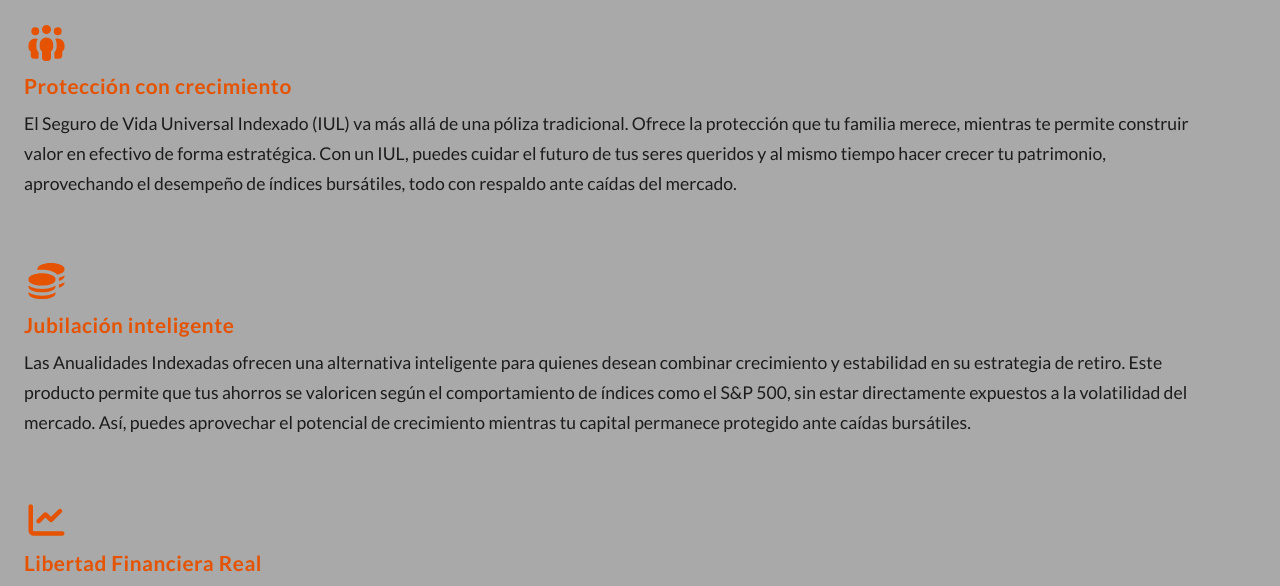
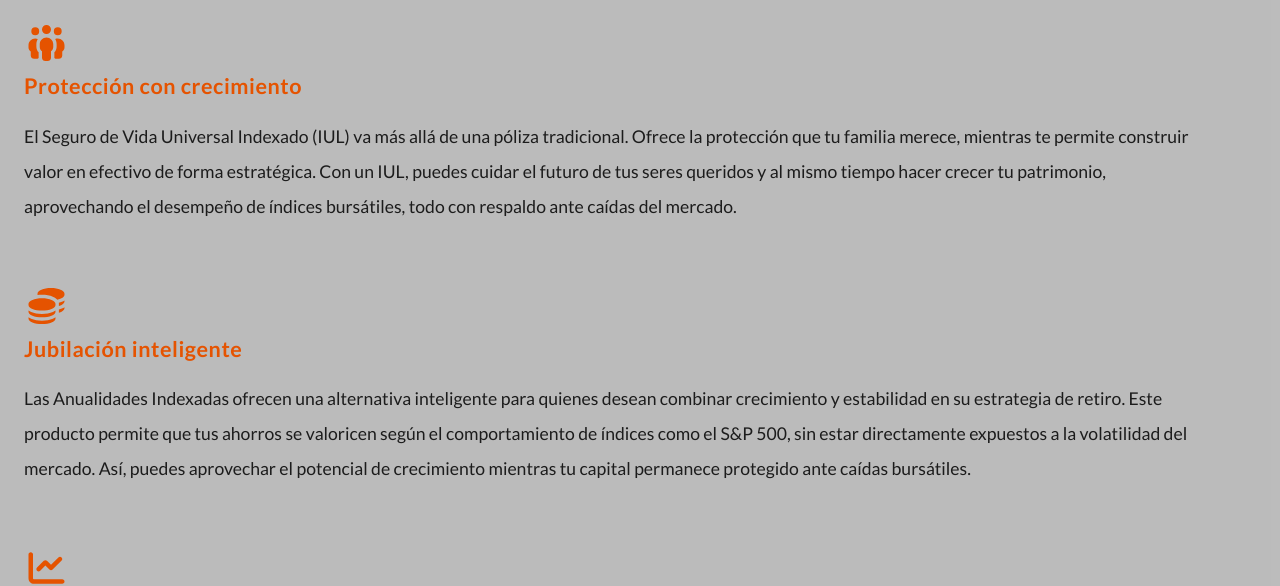
Before and after one commit to pbatista01/viba-financial-services, a React (Vite) app: page / in a window 1280 px wide. Shown: the part 766-1352 px from the top of the page. Built offline with nearby package versions, Linux system fonts and the light colour scheme.

Commit message:
Change of bg color for section

```diff
--- a/src/components/ServiceCard.jsx
+++ b/src/components/ServiceCard.jsx
@@ -4,8 +4,8 @@ function ServiceCard({icon, title, description}){
     return(
         <div className="pt-8 mx-auto">
             <FontAwesomeIcon icon={icon} alt={title} className="text-primary text-4xl mb-2"/>
-            <h3 className="font-body text-primary text-[1.3rem] font-semibold tracking-wide">{title}</h3>
-            <p className="w-[95%] text-[1.1rem] font-body mt-2 leading-[30px] text-dark">{description}</p>
+            <h3 className="font-body text-primary text-[1.35rem] font-semibold tracking-wide">{title}</h3>
+            <p className="w-[95%] text-[1.1rem] font-body mt-4 leading-[35px] text-dark">{description}</p>
         </div>
     );
 }
--- a/src/components/ServicesSection.jsx
+++ b/src/components/ServicesSection.jsx
@@ -32,7 +32,7 @@ const servicios = [
 
 function ServicesSection(){
     return(
-        <section className="p-6 pt-16 bg-sectionBg">
+        <section className="p-6 pt-16 pb-20 bg-sectionBg">
             <h2 className="font-heading text-[1.4rem] text-center text-dark">Nuestros Servicios</h2>
             <div className="grid grid-cols-1 gap-8">
                 {servicios.map((servicio,index) =>(
--- a/tailwind.config.js
+++ b/tailwind.config.js
@@ -9,7 +9,7 @@ export default {
         dark: '#1c1c1c',         // Texto principal
         light: '#ffffff',        // Fondo claro
         heroBg: '#f5f5f5',       // Fondo del hero
-        sectionBg: '#a9a9a9',    // Fondo de otras secciones
+        sectionBg: '#a9a9a9c8',    // Fondo de otras secciones
       },
       boxShadow: {
         custom: '0px 4px 8px 0px rgba(0, 0, 0, 0.15)',
```
Also changed, not shown: 5 other files (tests, documents, lock files or other folders).
